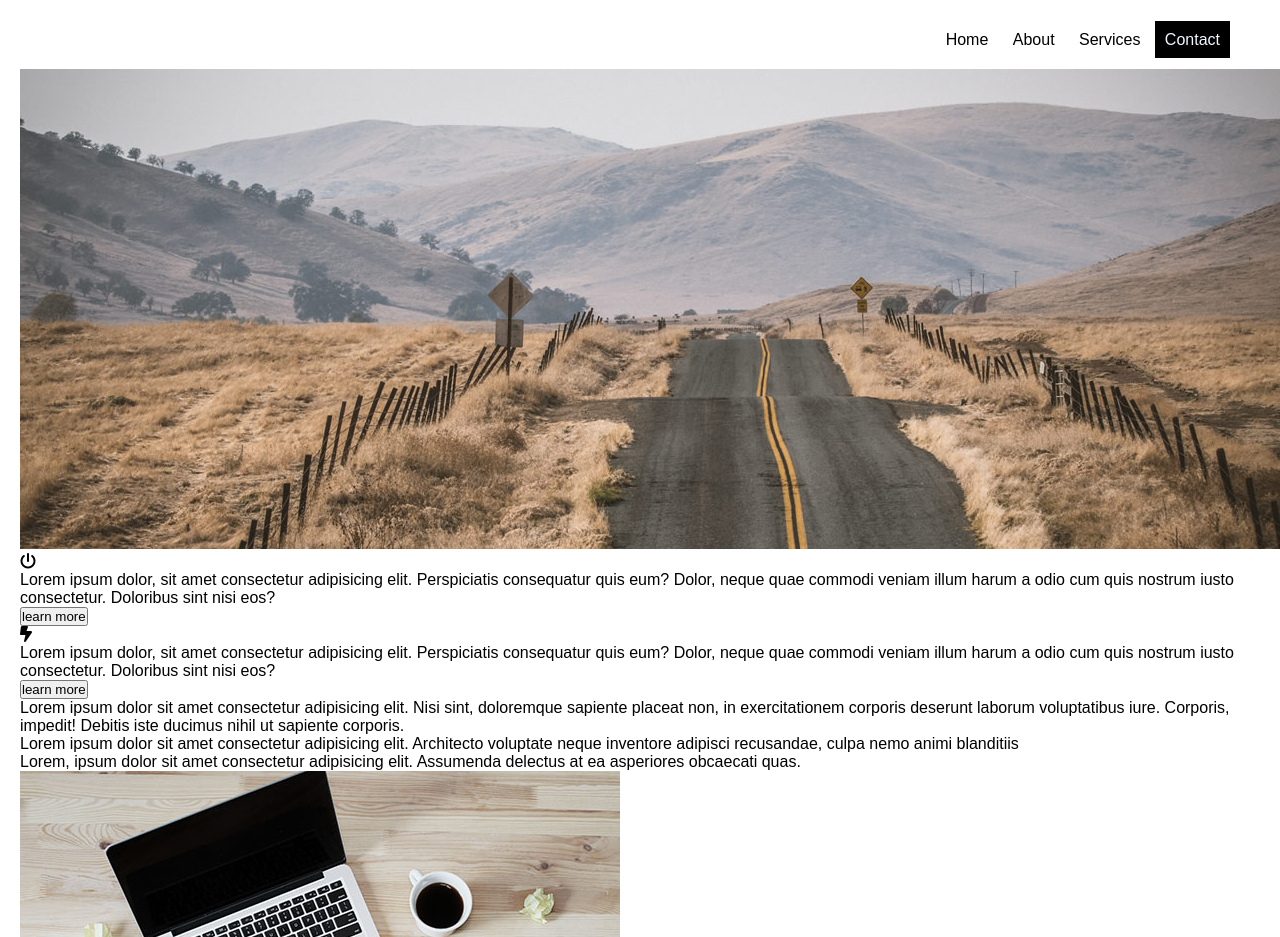
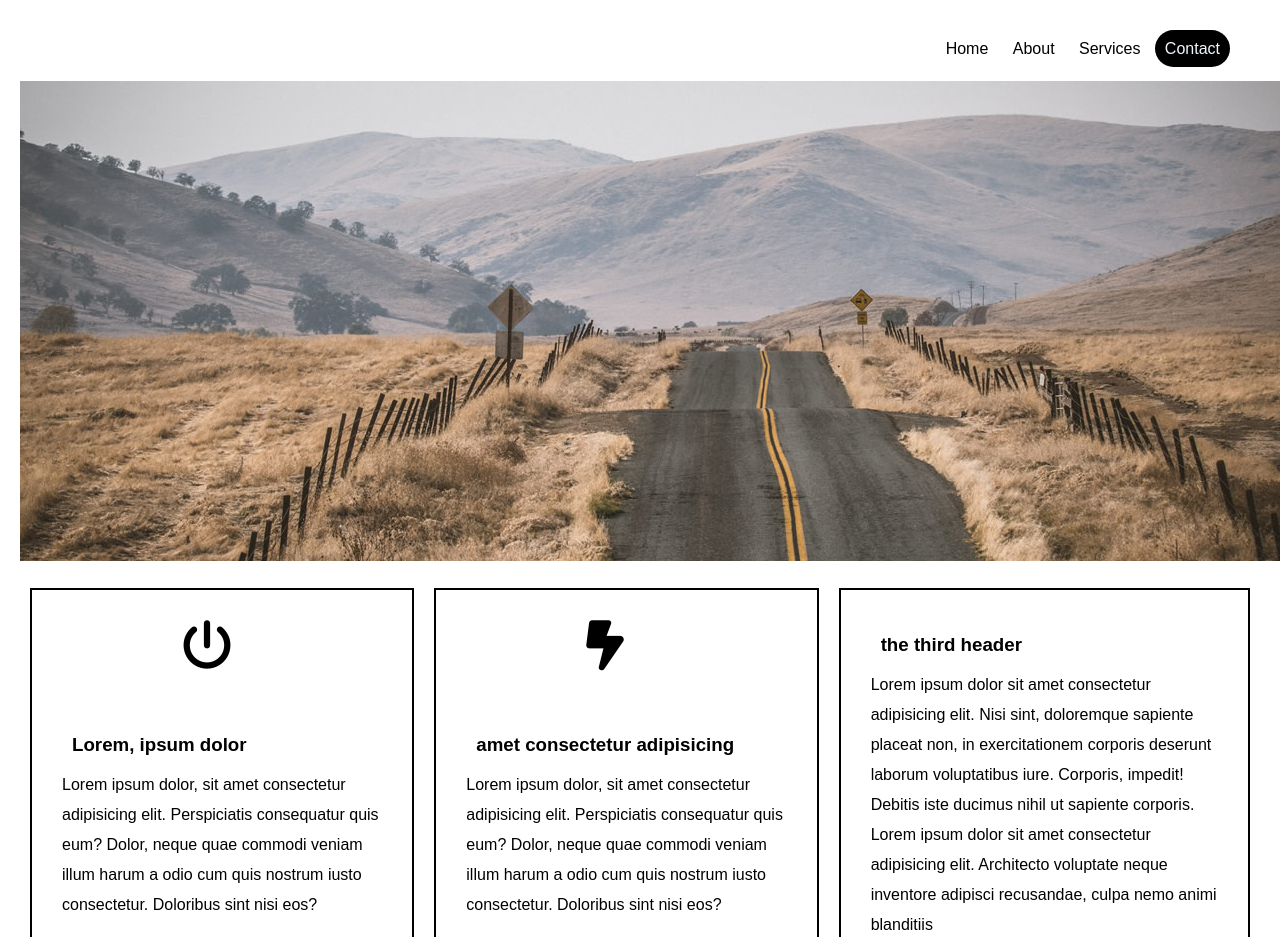
Before and after one commit to zinoleslie/Central-project, a plain HTML site: page index.html in a window 1280 px wide. Shown: the part 91-1028 px from the top of the page. Drawn offline with Linux system fonts and the light colour scheme.

Commit message:
added style bix

```diff
--- a/index.html
+++ b/index.html
@@ -28,7 +28,7 @@
             <div id="">
                 <ul id="nav-list">
                     <li class="list-items">
-                        <a href="#Home">Home</a>
+                        <a href="#hero">Home</a>
                     </li>
                     <li class="list-items">
                         <a href="#About">About</a>
@@ -51,28 +51,31 @@
             <img src="./images/hero.jpg" alt="the display image">
         </section>
 
-        <section id="Home">
-             <div>
-                <i class="fa-solid fa-power-off"></i>
+        <section id="central-box">
+             <div class="box-1">
+                <i class="fa-solid fa-power-off" id="first-icon"></i>
+                <h3>Lorem, ipsum dolor </h3>
                 <p>
                     Lorem ipsum dolor, sit amet consectetur adipisicing elit. Perspiciatis consequatur quis eum? Dolor, neque quae commodi veniam illum harum a odio cum quis nostrum iusto consectetur. Doloribus sint nisi eos?
                 </p>
                 <div>
-                    <button>learn more</button>
+                    <button id="btn">learn more</button>
                 </div>
              </div>
 
-             <div>
-                <i class="fa-solid fa-bolt-lightning"></i>
+             <div class="box-1">
+                <i class="fa-solid fa-bolt-lightning" id="first-icon"></i>
+                <h3>amet consectetur adipisicing </h3>
                 <p>
                     Lorem ipsum dolor, sit amet consectetur adipisicing elit. Perspiciatis consequatur quis eum? Dolor, neque quae commodi veniam illum harum a odio cum quis nostrum iusto consectetur. Doloribus sint nisi eos?
                 </p>
                 <div>
-                    <button>learn more</button>
+                    <button id="btn">learn more</button>
                 </div>
              </div>
 
-             <div>
+             <div class="box-1">
+                <h3>the third header</h3>
                  <p>Lorem ipsum dolor sit amet consectetur adipisicing elit. Nisi sint, doloremque sapiente placeat non, in exercitationem corporis deserunt laborum voluptatibus iure. Corporis, impedit! Debitis iste ducimus nihil ut sapiente corporis.</p>
 
                  <p>
--- a/styles/styles.css
+++ b/styles/styles.css
@@ -7,6 +7,7 @@
 body {
      font-family: sans-serif;
      margin:20px;
+     line-height: 1.5rem;
 
 }
 
@@ -56,12 +57,13 @@ a:hover {
     margin: auto;
 }
 
-#hero{
+#home{
     width: 100%;
 }
 
 #contact-list {
     background-color:black !important;
+    border-radius: 2rem;
 }
 
 #contact-list a{
@@ -71,3 +73,33 @@ a:hover {
 #contact-list a:hover{
     color: brown;
 }
+
+#central-box {
+    display: flex;
+    flex-direction: row;
+}
+
+.box-1 {
+    border: 2px solid black ;
+    margin: 20px 10px;
+    height: 380px;
+    padding: 30px;
+    line-height: 30px;
+}
+
+#first-icon{
+    font-size: 50px;
+    padding-left: 120px;
+    height: 100px;
+}
+
+.box-1 h3{
+    padding: 10px;
+}
+
+#btn {
+    width: 150px;
+    height: 50px;
+    margin: 20px;
+    float: right;
+}
```
